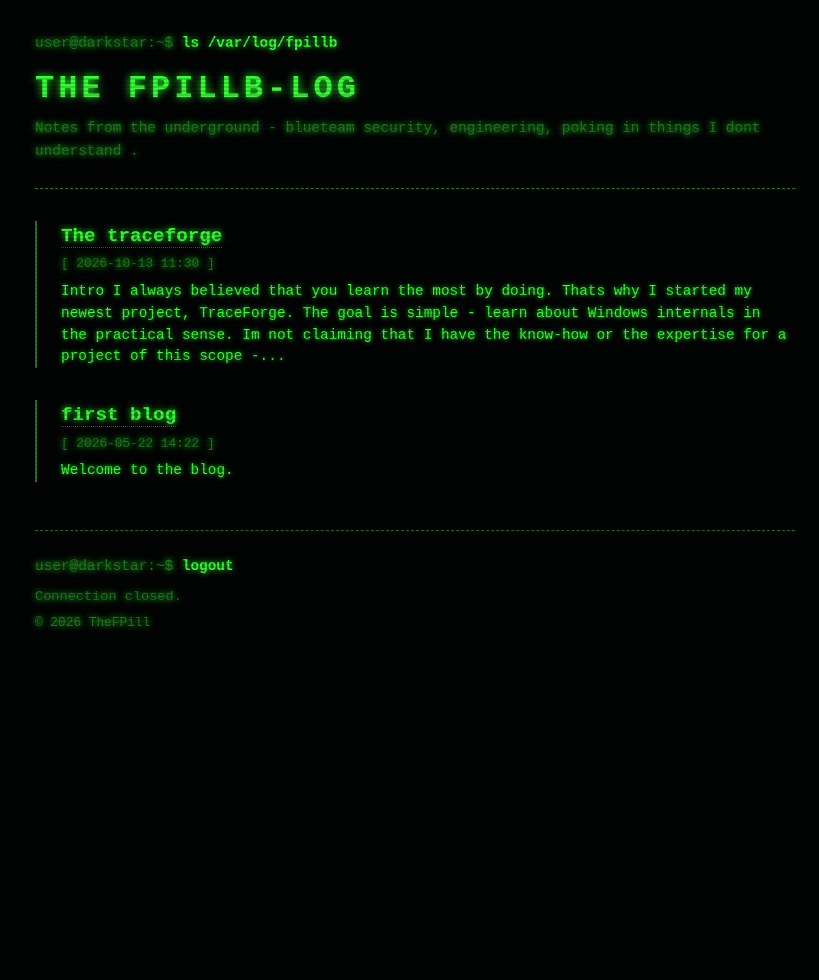
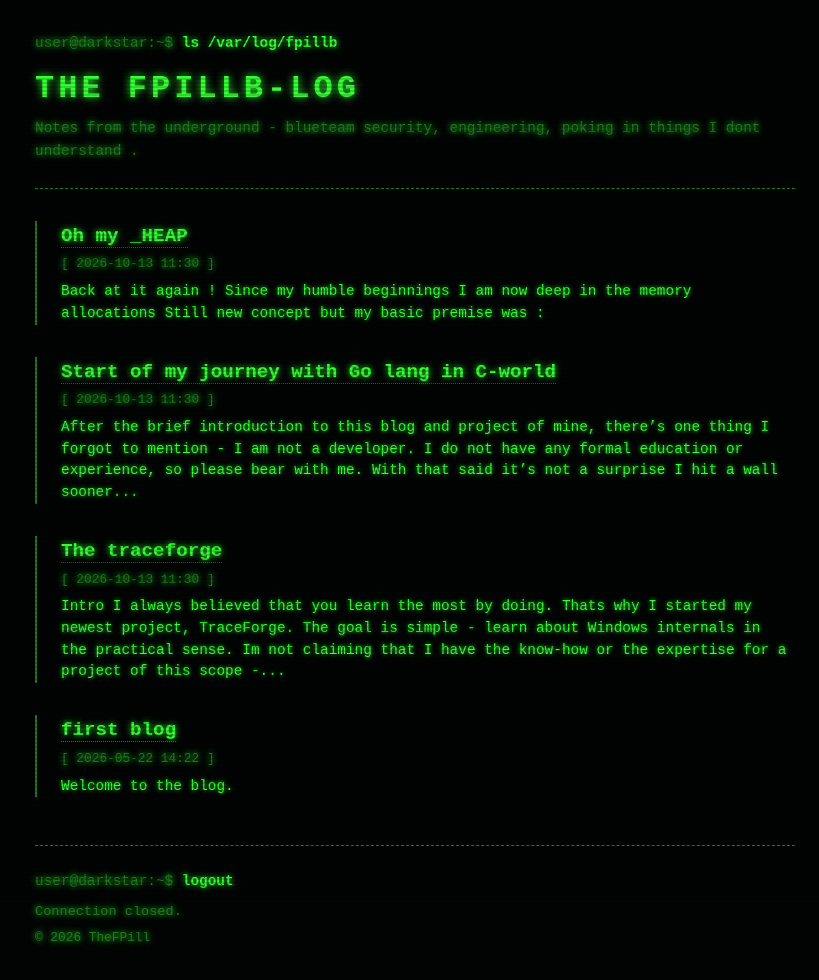
Before and after one commit to thefpill/thefpill.github.io, a Jekyll site: the page built from index.html, in a window 1280 px wide. Shown: the whole page, without its empty margins (225-1044 px from the left). Built offline with Jekyll 4.4.1, drawn with Linux system fonts in a browser that asks for light colours; before the commit the page ends 900 px from its top, so only the background shows below that; some of the changed lines change nothing that is shown.

Commit message:
added posts

````diff
--- a/_includes/footer.html
+++ b/_includes/footer.html
@@ -3,6 +3,8 @@
   <div class="terminal-line">
     <span class="prompt">user@darkstar:~$</span> <span class="cmd">logout</span>
   </div>
+  <script data-goatcounter="https://thefpill.goatcounter.com/count"
+        async src="//gc.zgo.at/count.js"></script>
   <p>Connection closed. <span class="blink">▊</span></p>
   <p class="copyright">&copy; {{ site.time | date: '%Y' }} {{ site.author }}</p>
 </footer>
--- /dev/null
+++ b/_posts/2026-10-21-go-c-the-world.md
@@ -0,0 +1,29 @@
+---
+layout: post
+title: "Start of my journey with Go lang in C-world"
+date: 2026-10-13 11:30
+tags: [Golang, Windows Internals ,Detection Engineering , DFIR,  MemoryForensics, Win32API, ThreatHunting]
+---
+
+After the brief introduction to this blog and project of mine, there's one thing I forgot to mention - I am not a developer. I do not have any formal education or experience, so please bear with me.
+With that said it's not a surprise I hit a wall sooner then I expected.
+
+Go is a language that has many strengths .. I'm sure - but one might say I chose the wrong tool for the job. It's not to say that there aren't any packages for the **Win32 API** - there's `x/sys/windows`.
+
+But let's just say that many of the lower-level operations I would want to do aren't native. But that is not the point and we will tackle that in later posts (maybe)
+
+My beginner mistake was thinking I could create arbitrary structs in Go, just pass a pointer to them, and everything would magically line up.
+
+Oh boy Was I wrong.
+
+Naively, I thought that embedding `PROCESSENTRY32` - a.k.a. copying the fields with the appropriate types, but also adding my own custom field - would work.
+
+### the reality check
+
+When you pass a pointer to a struct into a syscall, the Windows API checks the `Size` field you specify. So, basically, if you pass a struct - as I did - with padded fields or alter its alignment, the system call may reject it.
+
+Also, if you reorder the fields in your struct, the system call might still accept it - but the data wouldn't make sense, since Windows will just write data at predefined offsets.
+
+### so what did we learn ?
+
+Don't mess with memory layouts for your convenience. Collect the data first, then map it to your custom structures.
--- /dev/null
+++ b/_posts/2026-10-25-oh-my-heap.md
@@ -0,0 +1,69 @@
+---
+layout: post
+title: "Oh my _HEAP"
+date: 2026-10-13 11:30
+tags: [Golang, Windows Internals ,Detection Engineering , DFIR,  MemoryForensics, Win32API, ThreatHunting]
+---
+Back at it again ! Since my humble beginnings I am now deep in the memory allocations
+Still new concept but my basic premise was :
+
+```
+	   ┌───────────────────────────────┐
+       │                               │
+       │                               ▼
+┌────────────────────────┐     ┌────────────────────┐
+│                        │     │                    │
+│ HeapList32First/Next   │◄────┤ Heap32First/Next   │
+│                        │────►│                    │
+└────────────────────────┘     └─────────┬──────────┘
+                                         │
+                                         │
+                                         ▼
+                               ┌────────────────────────┐
+                               │                        │
+                               │    VirtualQEx          │
+                               │    heapEntry32.dwAddr  │
+                               │                        │
+                               └────────────┬───────────┘
+                                            │
+                                            │
+                                            ▼
+                                  ┌──────────────────┐
+                                  │                  │
+                                  │   HeapArtifact   │
+                                  │                  │
+                                  └──────────────────┘
+```
+
+Basically to gather metadata from each `HEAPENTRY32` struct that I got from my version of `HeapWalk` -  Heap32First/Next with VirtualQueryEx on top to get additional info about page attributes that contain that block
+
+Important distinctions when moving forward :
+- Heap metadata describes a heap block.
+- Virtual-memory metadata describes the pages containing that block.
+- Memory contents describe the bytes currently readable at that address.
+
+But oh boy! Thinking scanning the memory will be easy was a big overestimation. Here is just a quick rundown of concepts I had to (somewhat)  learn along the way.
+
+VAD **(Virtual Address Descriptor)** -> as kernel mode data structure ( source of truth - when not dealing with kernel level exploits ). Detecting in-memory attack vectors
+
+**PEB** ->  forensic significance. Why relying on CreateToolHelp32Snapshot is a cool convenient way but abstracts critical information needed for proper forensic investigation.
+
+**Heap** -> Multiple heaps per process. Different heap types `NT`/ `Segment`. `Heap Segments` linking between them, `heap entries` and  challenges walking heap entries in different heap types.
+
+
+This is just few concepts we will be in one way or another diving deeper into so stay tunned!
+
+But deeper I got the more I realized that using Heap32First/Next wasn't really going to cut it ... maybe I should have done better research beforehand - oh well time to rewrite the whole heap parsing logic.
+
+### Articles I found helpful :
+https://blackhat.com/docs/us-16/materials/us-16-Yason-Windows-10-Segment-Heap-Internals-wp.pdf -> segment heap
+https://connormcgarr.github.io/swimming-in-the-kernel-pool-part-1/
+https://www.vergiliusproject.com/kernels/x64/windows-10/22h2/_HEAP -> brilliant resource for undocumented structures
+https://ntdoc.m417z.com/peb
+https://www.slideshare.net/slideshow/windows-10-nt-heap-exploitation-english-version/154467191
+https://rolemee.com/posts/windows%E5%A0%86%E5%AD%A6%E4%B9%A0/
+
+
+### Conclusion ?
+
+Since my goal is to keep this post short .. will continue the `the memory lane` - (got it ?)  in the next post. Till then .. read before writing guys!
````
